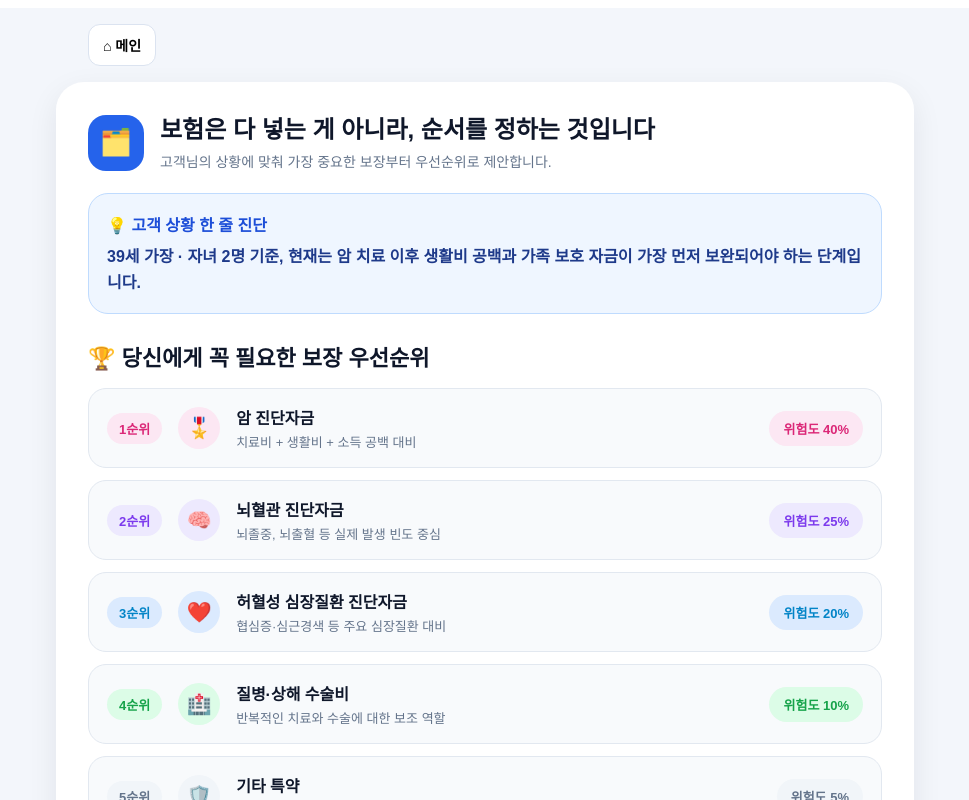
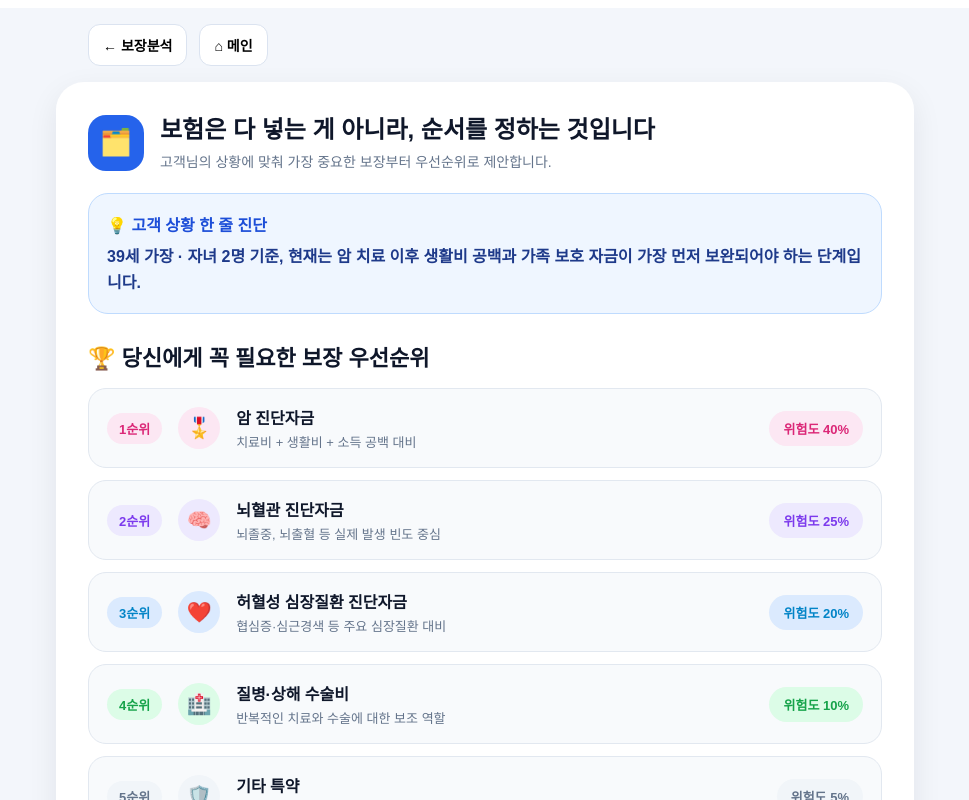
Before and after one commit to Seodaeseok/lifecare-insight, a Next.js app: page /new/priority in a window 1280 px wide. Shown: the top 800 px of the page, without its empty margins (155-1124 px from the left). Built offline with nearby package versions, Linux system fonts and the light colour scheme.

Commit message:
Update page.tsx

```diff
--- a/app/new/priority/page.tsx
+++ b/app/new/priority/page.tsx
@@ -63,7 +63,14 @@ export default function PriorityPage() {
     <main style={mainStyle}>
       {/* 상단 버튼 */}
       <div style={topBarStyle}>
-        <button onClick={() => router.push('/')} style={navButtonStyle}>
+        <button
+          onClick={() => router.push('/new/coverage')}
+          style={navButtonStyle} >
+          ← 보장분석
+        </button>
+        <button
+          onClick={() => router.push('/')}
+          style={navButtonStyle} >
           ⌂ 메인
         </button>
       </div>
```
